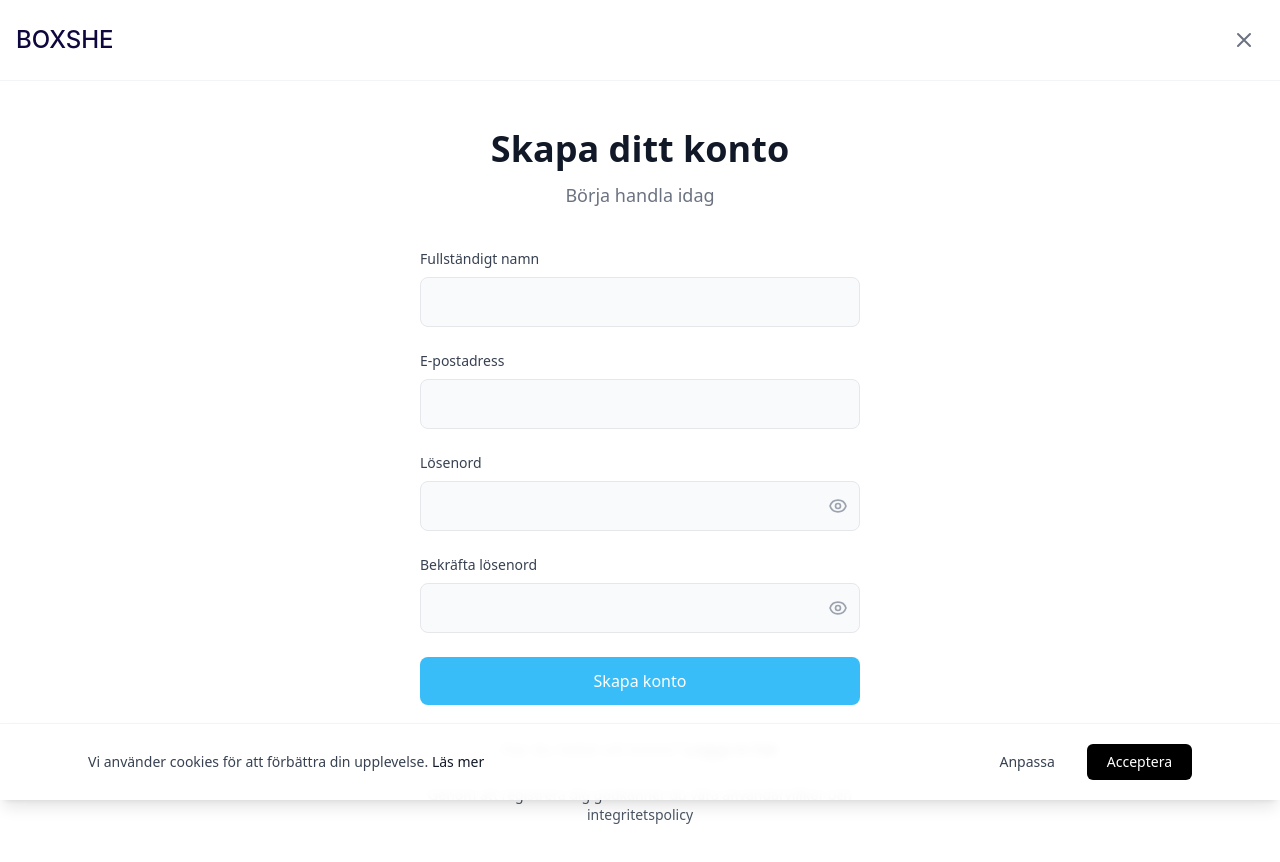
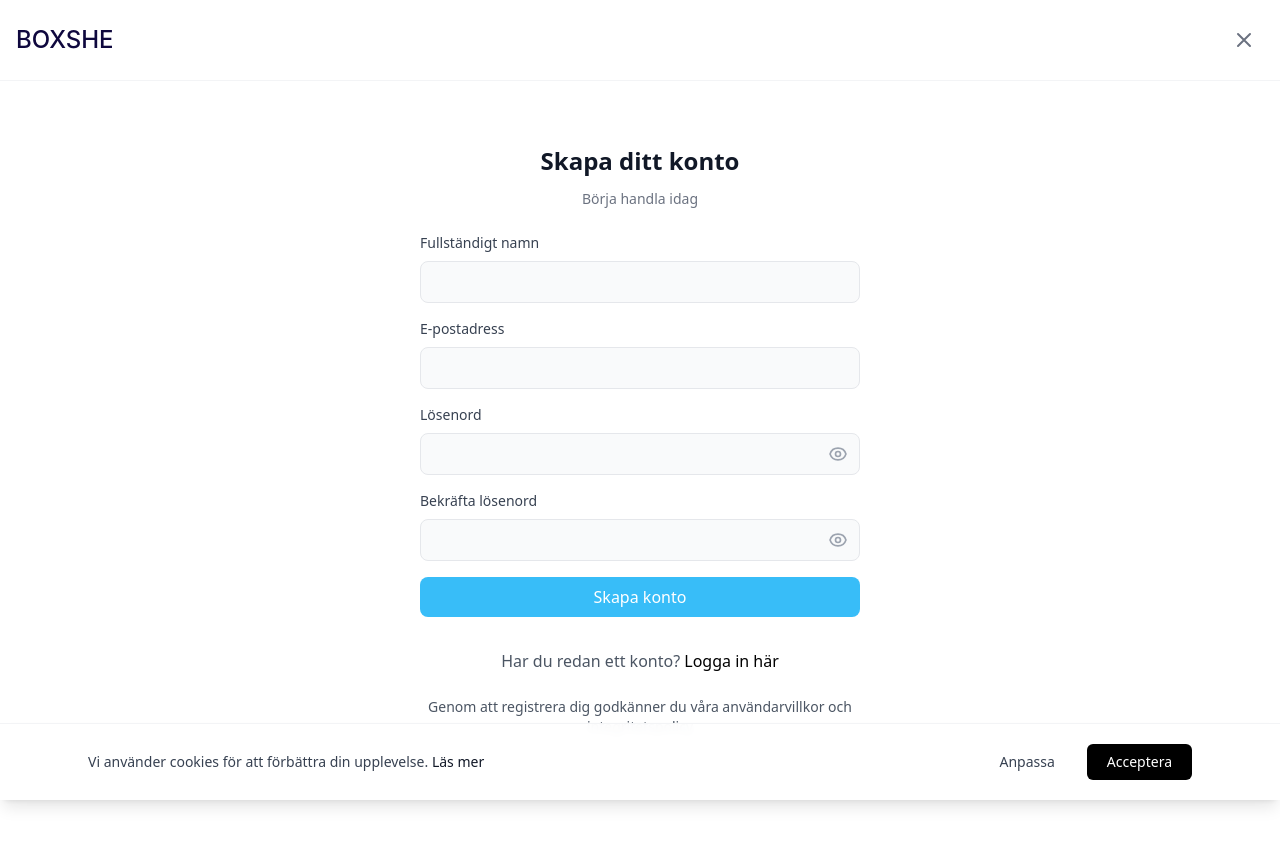
Before and after one commit to whitequeplaposi-creator/Hello, a Next.js app: page /registrera in a window 1280 px wide. Shown: the top 862 px of the page. After the commit the page ends 800 px from the top, so only its background shows below. Built offline with nearby package versions, Linux system fonts and the light colour scheme; no server answers; a web font is replaced by a local one.

Commit message:
style: compact input fields and reduce spacing on login/register pages

```diff
--- a/app/login/page.tsx
+++ b/app/login/page.tsx
@@ -53,11 +53,11 @@ export default function LoginPage() {
         </Link>
       </div>
 
-      <main className="flex-1 flex items-center justify-center px-4 py-12">
+      <main className="flex-1 flex items-center justify-center px-4 py-6">
         <div className="w-full max-w-[440px]">
-          <div className="mb-10 text-center">
-            <h1 className="text-4xl font-bold text-gray-900 mb-3">{t('welcomeBack')}</h1>
-            <p className="text-gray-500 text-lg">{t('loginSubtitle')}</p>
+          <div className="mb-6 text-center">
+            <h1 className="text-2xl font-bold text-gray-900 mb-3">{t('welcomeBack')}</h1>
+            <p className="text-gray-500 text-sm">{t('loginSubtitle')}</p>
           </div>
 
           {error && (
@@ -66,7 +66,7 @@ export default function LoginPage() {
             </div>
           )}
 
-          <form onSubmit={handleSubmit} className="space-y-6">
+          <form onSubmit={handleSubmit} className="space-y-4">
             <div>
               <label htmlFor="email" className="block text-sm font-medium text-gray-700 mb-2">
                 {t('email')}
@@ -76,7 +76,7 @@ export default function LoginPage() {
                 id="email"
                 value={email}
                 onChange={(e) => setEmail(e.target.value)}
-                className="w-full px-4 py-3 bg-gray-50 border border-gray-200 rounded-lg focus:outline-none focus:ring-2 focus:ring-black focus:border-transparent transition-all text-gray-900"
+                className="w-full px-3 py-2 bg-gray-50 border border-gray-200 rounded-lg focus:outline-none focus:ring-2 focus:ring-black focus:border-transparent transition-all text-gray-900"
                 placeholder=""
                 disabled={isLoading}
               />
@@ -92,7 +92,7 @@ export default function LoginPage() {
                   id="password"
                   value={password}
                   onChange={(e) => setPassword(e.target.value)}
-                  className="w-full px-4 py-3 bg-gray-50 border border-gray-200 rounded-lg focus:outline-none focus:ring-2 focus:ring-black focus:border-transparent transition-all pr-12 text-gray-900"
+                  className="w-full px-3 py-2 bg-gray-50 border border-gray-200 rounded-lg focus:outline-none focus:ring-2 focus:ring-black focus:border-transparent transition-all pr-12 text-gray-900"
                   placeholder=""
                   disabled={isLoading}
                 />
@@ -119,7 +119,7 @@ export default function LoginPage() {
             <button
               type="submit"
               disabled={isLoading}
-              className="w-full py-3 bg-sky-400 text-white font-medium rounded-lg hover:bg-sky-500 transition-all disabled:opacity-50 disabled:cursor-not-allowed flex items-center justify-center"
+              className="w-full px-3 py-2 bg-sky-400 text-white font-medium rounded-lg hover:bg-sky-500 transition-all disabled:opacity-50 disabled:cursor-not-allowed flex items-center justify-center"
             >
               {isLoading ? (
                 <>
--- a/app/registrera/page.tsx
+++ b/app/registrera/page.tsx
@@ -75,11 +75,11 @@ export default function RegisterPage() {
         </Link>
       </div>
 
-      <main className="flex-1 flex items-center justify-center px-4 py-12">
+      <main className="flex-1 flex items-center justify-center px-4 py-6">
         <div className="w-full max-w-[440px]">
-          <div className="mb-10 text-center">
-            <h1 className="text-4xl font-bold text-gray-900 mb-3">{t('createAccount')}</h1>
-            <p className="text-gray-500 text-lg">{t('createAccountSubtitle')}</p>
+          <div className="mb-6 text-center">
+            <h1 className="text-2xl font-bold text-gray-900 mb-3">{t('createAccount')}</h1>
+            <p className="text-gray-500 text-sm">{t('createAccountSubtitle')}</p>
           </div>
 
           {error && (
@@ -88,7 +88,7 @@ export default function RegisterPage() {
             </div>
           )}
 
-          <form onSubmit={handleSubmit} className="space-y-6">
+          <form onSubmit={handleSubmit} className="space-y-4">
             <div>
               <label htmlFor="name" className="block text-sm font-medium text-gray-700 mb-2">
                 {t('fullName')}
@@ -98,7 +98,7 @@ export default function RegisterPage() {
                 id="name"
                 value={name}
                 onChange={(e) => setName(e.target.value)}
-                className="w-full px-4 py-3 bg-gray-50 border border-gray-200 rounded-lg focus:outline-none focus:ring-2 focus:ring-black focus:border-transparent transition-all text-gray-900"
+                className="w-full px-3 py-2 bg-gray-50 border border-gray-200 rounded-lg focus:outline-none focus:ring-2 focus:ring-black focus:border-transparent transition-all text-gray-900"
                 placeholder=""
                 disabled={isLoading}
               />
@@ -113,7 +113,7 @@ export default function RegisterPage() {
                 id="email"
                 value={email}
                 onChange={(e) => setEmail(e.target.value)}
-                className="w-full px-4 py-3 bg-gray-50 border border-gray-200 rounded-lg focus:outline-none focus:ring-2 focus:ring-black focus:border-transparent transition-all text-gray-900"
+                className="w-full px-3 py-2 bg-gray-50 border border-gray-200 rounded-lg focus:outline-none focus:ring-2 focus:ring-black focus:border-transparent transition-all text-gray-900"
                 placeholder=""
                 disabled={isLoading}
               />
@@ -129,7 +129,7 @@ export default function RegisterPage() {
                   id="password"
                   value={password}
                   onChange={(e) => setPassword(e.target.value)}
-                  className="w-full px-4 py-3 bg-gray-50 border border-gray-200 rounded-lg focus:outline-none focus:ring-2 focus:ring-black focus:border-transparent transition-all pr-12 text-gray-900"
+                  className="w-full px-3 py-2 bg-gray-50 border border-gray-200 rounded-lg focus:outline-none focus:ring-2 focus:ring-black focus:border-transparent transition-all pr-12 text-gray-900"
                   placeholder=""
                   disabled={isLoading}
                 />
@@ -163,7 +163,7 @@ export default function RegisterPage() {
                   id="confirmPassword"
                   value={confirmPassword}
                   onChange={(e) => setConfirmPassword(e.target.value)}
-                  className="w-full px-4 py-3 bg-gray-50 border border-gray-200 rounded-lg focus:outline-none focus:ring-2 focus:ring-black focus:border-transparent transition-all pr-12 text-gray-900"
+                  className="w-full px-3 py-2 bg-gray-50 border border-gray-200 rounded-lg focus:outline-none focus:ring-2 focus:ring-black focus:border-transparent transition-all pr-12 text-gray-900"
                   placeholder=""
                   disabled={isLoading}
                 />
@@ -190,7 +190,7 @@ export default function RegisterPage() {
             <button
               type="submit"
               disabled={isLoading}
-              className="w-full py-3 bg-sky-400 text-white font-medium rounded-lg hover:bg-sky-500 transition-all disabled:opacity-50 disabled:cursor-not-allowed flex items-center justify-center"
+              className="w-full px-3 py-2 bg-sky-400 text-white font-medium rounded-lg hover:bg-sky-500 transition-all disabled:opacity-50 disabled:cursor-not-allowed flex items-center justify-center"
             >
               {isLoading ? (
                 <>
```
